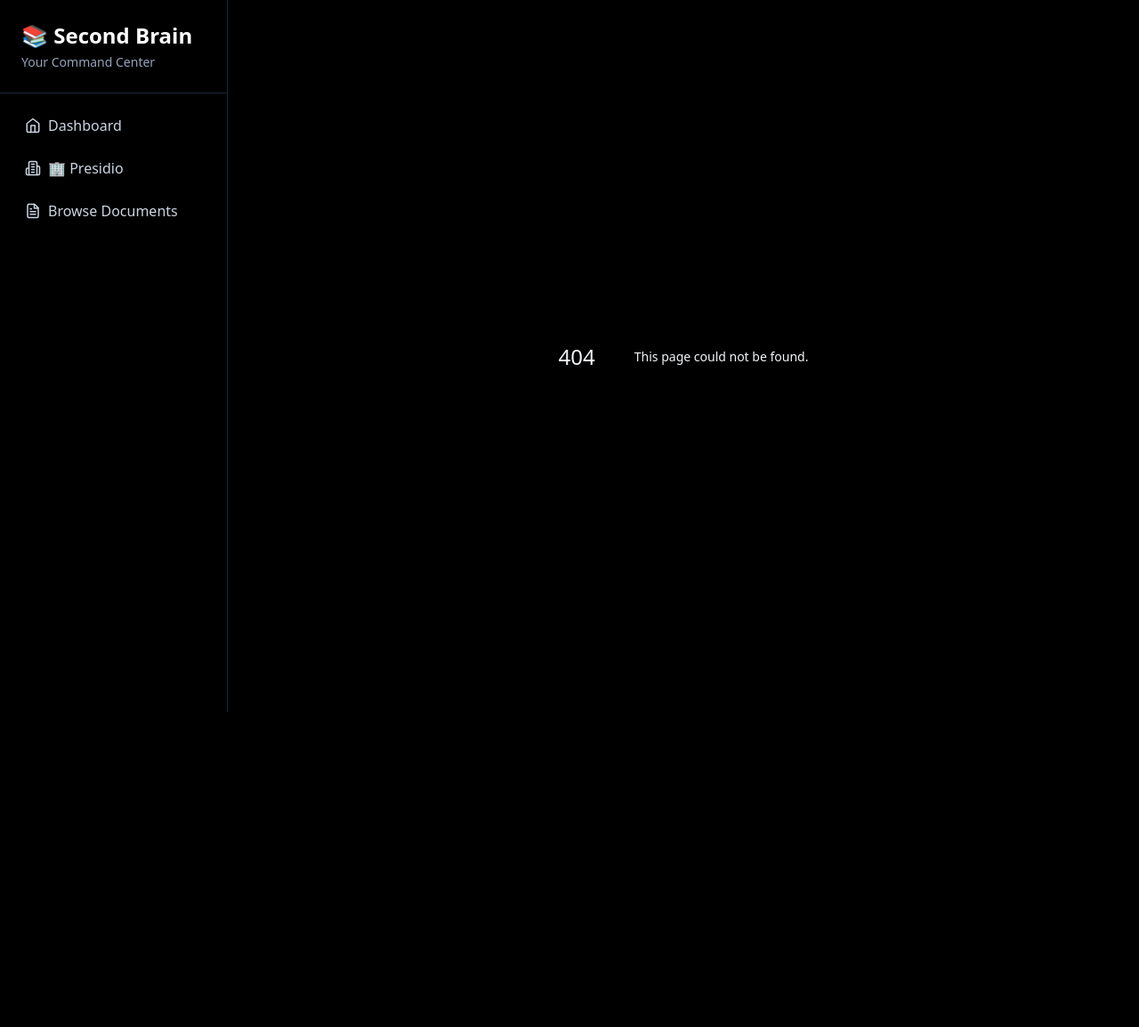
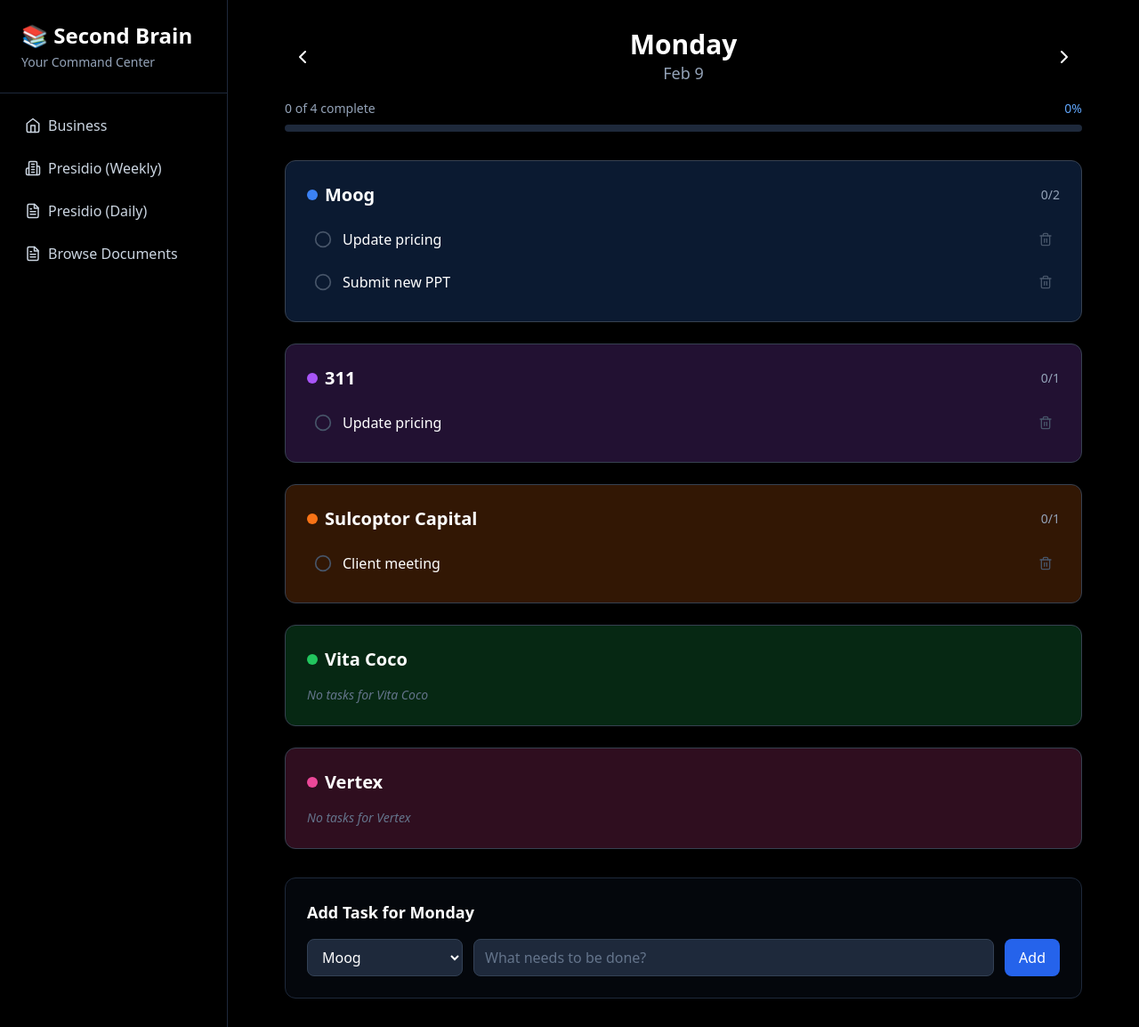
Before and after one commit to anil763/anil-second-brain, a Next.js app: page /presidio-daily in a window 1280 px wide. Before the commit this address had no page. Shown: the whole page at 89% size. Before the commit the page ends 800 px from the top, so only its background shows below. Built offline with nearby package versions, Linux system fonts and the light colour scheme.

Commit message:
Add Presidio Daily Dashboard - client tasks by day

```diff
--- a/app/components/LayoutWrapper.tsx
+++ b/app/components/LayoutWrapper.tsx
@@ -5,8 +5,9 @@
 import { Menu, X, FileText, Folder, Home, Building2 } from 'lucide-react';
 
 const navigationItems = [
-  { href: '/', label: 'Dashboard', icon: Home },
-  { href: '/presidio', label: '🏢 Presidio', icon: Building2 },
+  { href: '/', label: 'Business', icon: Home },
+  { href: '/presidio', label: 'Presidio (Weekly)', icon: Building2 },
+  { href: '/presidio-daily', label: 'Presidio (Daily)', icon: FileText },
   { href: '/documents', label: 'Browse Documents', icon: FileText },
 ];
 
--- /dev/null
+++ b/app/presidio-daily/page.tsx
@@ -0,0 +1,222 @@
+'use client';
+
+import { useState, useEffect } from 'react';
+import { ChevronLeft, ChevronRight, CheckCircle2, Circle, Trash2 } from 'lucide-react';
+
+interface Task {
+  id: string;
+  client: string;
+  text: string;
+  completed: boolean;
+}
+
+interface DayTasks {
+  [date: string]: Task[];
+}
+
+const CLIENTS = [
+  { name: 'Moog', color: 'bg-blue-500/20', border: 'border-blue-500', text: 'text-blue-400', dot: 'bg-blue-500' },
+  { name: '311', color: 'bg-purple-500/20', border: 'border-purple-500', text: 'text-purple-400', dot: 'bg-purple-500' },
+  { name: 'Sulcoptor Capital', color: 'bg-orange-500/20', border: 'border-orange-500', text: 'text-orange-400', dot: 'bg-orange-500' },
+  { name: 'Vita Coco', color: 'bg-green-500/20', border: 'border-green-500', text: 'text-green-400', dot: 'bg-green-500' },
+  { name: 'Vertex', color: 'bg-pink-500/20', border: 'border-pink-500', text: 'text-pink-400', dot: 'bg-pink-500' },
+];
+
+export default function PresidioDailyPage() {
+  const [currentDate, setCurrentDate] = useState(new Date('2026-02-09'));
+  const [dayTasks, setDayTasks] = useState<DayTasks>({});
+  const [newTask, setNewTask] = useState({ client: 'Moog', text: '' });
+
+  // Load from localStorage
+  useEffect(() => {
+    const saved = localStorage.getItem('presidio-daily-tasks');
+    if (saved) {
+      setDayTasks(JSON.parse(saved));
+    } else {
+      // Initialize with Monday tasks
+      setDayTasks({
+        '2026-02-09': [
+          { id: '1', client: 'Moog', text: 'Update pricing', completed: false },
+          { id: '2', client: 'Moog', text: 'Submit new PPT', completed: false },
+          { id: '3', client: '311', text: 'Update pricing', completed: false },
+          { id: '4', client: 'Sulcoptor Capital', text: 'Client meeting', completed: false },
+        ],
+      });
+    }
+  }, []);
+
+  // Save to localStorage
+  useEffect(() => {
+    localStorage.setItem('presidio-daily-tasks', JSON.stringify(dayTasks));
+  }, [dayTasks]);
+
+  const dateStr = currentDate.toISOString().split('T')[0];
+  const dayName = currentDate.toLocaleDateString('en-US', { weekday: 'long' });
+  const displayDate = currentDate.toLocaleDateString('en-US', { month: 'short', day: 'numeric' });
+
+  const todayTasks = dayTasks[dateStr] || [];
+  const clientTasks = CLIENTS.map((client) => ({
+    ...client,
+    tasks: todayTasks.filter((t) => t.client === client.name),
+  }));
+
+  const completedCount = todayTasks.filter((t) => t.completed).length;
+  const totalCount = todayTasks.length;
+
+  const handleToggleTask = (id: string) => {
+    setDayTasks((prev) => ({
+      ...prev,
+      [dateStr]: prev[dateStr]?.map((t) => (t.id === id ? { ...t, completed: !t.completed } : t)) || [],
+    }));
+  };
+
+  const handleAddTask = () => {
+    if (!newTask.text.trim()) return;
+    const id = Date.now().toString();
+    setDayTasks((prev) => ({
+      ...prev,
+      [dateStr]: [
+        ...(prev[dateStr] || []),
+        { id, client: newTask.client, text: newTask.text, completed: false },
+      ],
+    }));
+    setNewTask({ client: 'Moog', text: '' });
+  };
+
+  const handleDeleteTask = (id: string) => {
+    setDayTasks((prev) => ({
+      ...prev,
+      [dateStr]: prev[dateStr]?.filter((t) => t.id !== id) || [],
+    }));
+  };
+
+  const handlePrevDay = () => {
+    const prev = new Date(currentDate);
+    prev.setDate(prev.getDate() - 1);
+    setCurrentDate(prev);
+  };
+
+  const handleNextDay = () => {
+    const next = new Date(currentDate);
+    next.setDate(next.getDate() + 1);
+    setCurrentDate(next);
+  };
+
+  return (
+    <div className="min-h-screen bg-black text-white p-4 md:p-8">
+      <div className="max-w-4xl mx-auto">
+        {/* Header */}
+        <div className="mb-8">
+          <div className="flex items-center justify-between mb-4">
+            <button onClick={handlePrevDay} className="p-2 hover:bg-slate-800 rounded-lg">
+              <ChevronLeft className="w-6 h-6" />
+            </button>
+            <div className="text-center">
+              <h1 className="text-3xl font-bold">{dayName}</h1>
+              <p className="text-slate-400 text-lg">{displayDate}</p>
+            </div>
+            <button onClick={handleNextDay} className="p-2 hover:bg-slate-800 rounded-lg">
+              <ChevronRight className="w-6 h-6" />
+            </button>
+          </div>
+
+          {/* Progress */}
+          {totalCount > 0 && (
+            <div className="space-y-2">
+              <div className="flex justify-between text-sm">
+                <span className="text-slate-400">{completedCount} of {totalCount} complete</span>
+                <span className="text-blue-400 font-medium">{Math.round((completedCount / totalCount) * 100)}%</span>
+              </div>
+              <div className="h-2 bg-slate-800 rounded-full overflow-hidden">
+                <div
+                  className="h-full bg-blue-500 transition-all"
+                  style={{ width: `${totalCount > 0 ? (completedCount / totalCount) * 100 : 0}%` }}
+                />
+              </div>
+            </div>
+          )}
+        </div>
+
+        {/* Client Tasks */}
+        <div className="space-y-6 mb-8">
+          {clientTasks.map((client) => (
+            <div key={client.name} className={`rounded-xl border p-6 ${client.color} border-gray-700`}>
+              <div className="flex items-center gap-2 mb-4">
+                <div className={`w-3 h-3 rounded-full ${client.dot}`} />
+                <h2 className="text-xl font-semibold">{client.name}</h2>
+                {client.tasks.length > 0 && (
+                  <span className="ml-auto text-sm text-slate-400">
+                    {client.tasks.filter((t) => t.completed).length}/{client.tasks.length}
+                  </span>
+                )}
+              </div>
+
+              {/* Tasks */}
+              <div className="space-y-2">
+                {client.tasks.length === 0 ? (
+                  <p className="text-slate-500 text-sm italic">No tasks for {client.name}</p>
+                ) : (
+                  client.tasks.map((task) => (
+                    <div key={task.id} className="flex items-center gap-3 p-2 rounded-lg hover:bg-slate-900/50">
+                      <button
+                        onClick={() => handleToggleTask(task.id)}
+                        className="flex-shrink-0"
+                      >
+                        {task.completed ? (
+                          <CheckCircle2 className={`w-5 h-5 ${client.text}`} />
+                        ) : (
+                          <Circle className="w-5 h-5 text-slate-600" />
+                        )}
+                      </button>
+                      <span className={`flex-1 ${task.completed ? 'line-through text-slate-500' : ''}`}>
+                        {task.text}
+                      </span>
+                      <button
+                        onClick={() => handleDeleteTask(task.id)}
+                        className="text-slate-600 hover:text-red-400 transition-colors"
+                      >
+                        <Trash2 className="w-4 h-4" />
+                      </button>
+                    </div>
+                  ))
+                )}
+              </div>
+            </div>
+          ))}
+        </div>
+
+        {/* Add Task Form */}
+        <div className="border border-slate-800 rounded-xl p-6 bg-slate-900/30">
+          <h3 className="text-lg font-semibold mb-4">Add Task for {dayName}</h3>
+          <div className="flex flex-col gap-3 md:flex-row">
+            <select
+              value={newTask.client}
+              onChange={(e) => setNewTask({ ...newTask, client: e.target.value })}
+              className="px-3 py-2 rounded-lg bg-slate-800 border border-slate-700 text-white"
+            >
+              {CLIENTS.map((c) => (
+                <option key={c.name} value={c.name}>
+                  {c.name}
+                </option>
+              ))}
+            </select>
+            <input
+              type="text"
+              value={newTask.text}
+              onChange={(e) => setNewTask({ ...newTask, text: e.target.value })}
+              onKeyPress={(e) => e.key === 'Enter' && handleAddTask()}
+              placeholder="What needs to be done?"
+              className="flex-1 px-3 py-2 rounded-lg bg-slate-800 border border-slate-700 text-white placeholder-slate-500"
+            />
+            <button
+              onClick={handleAddTask}
+              className="px-4 py-2 rounded-lg bg-blue-600 hover:bg-blue-700 font-medium transition-colors"
+            >
+              Add
+            </button>
+          </div>
+        </div>
+      </div>
+    </div>
+  );
+}
```
